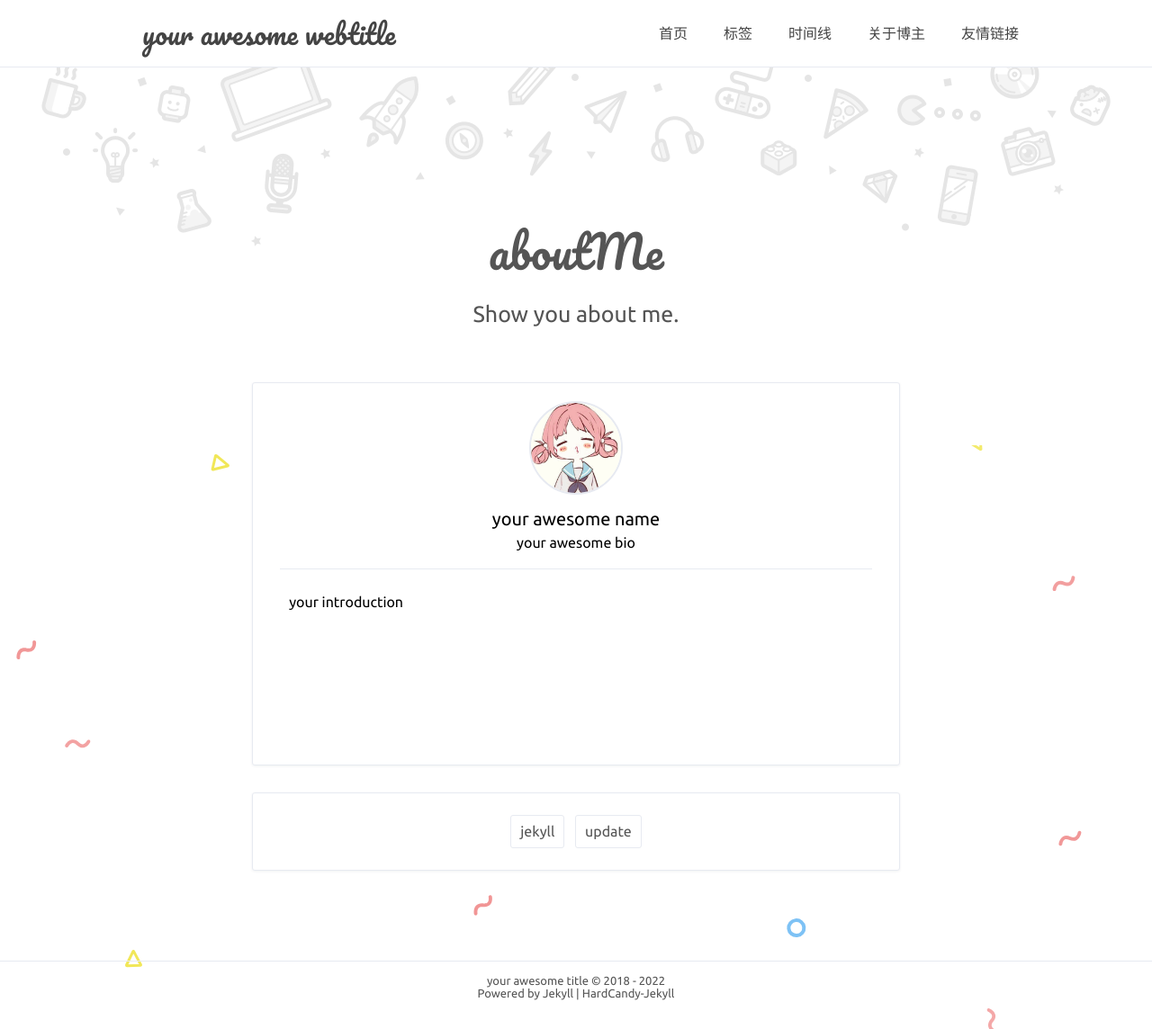
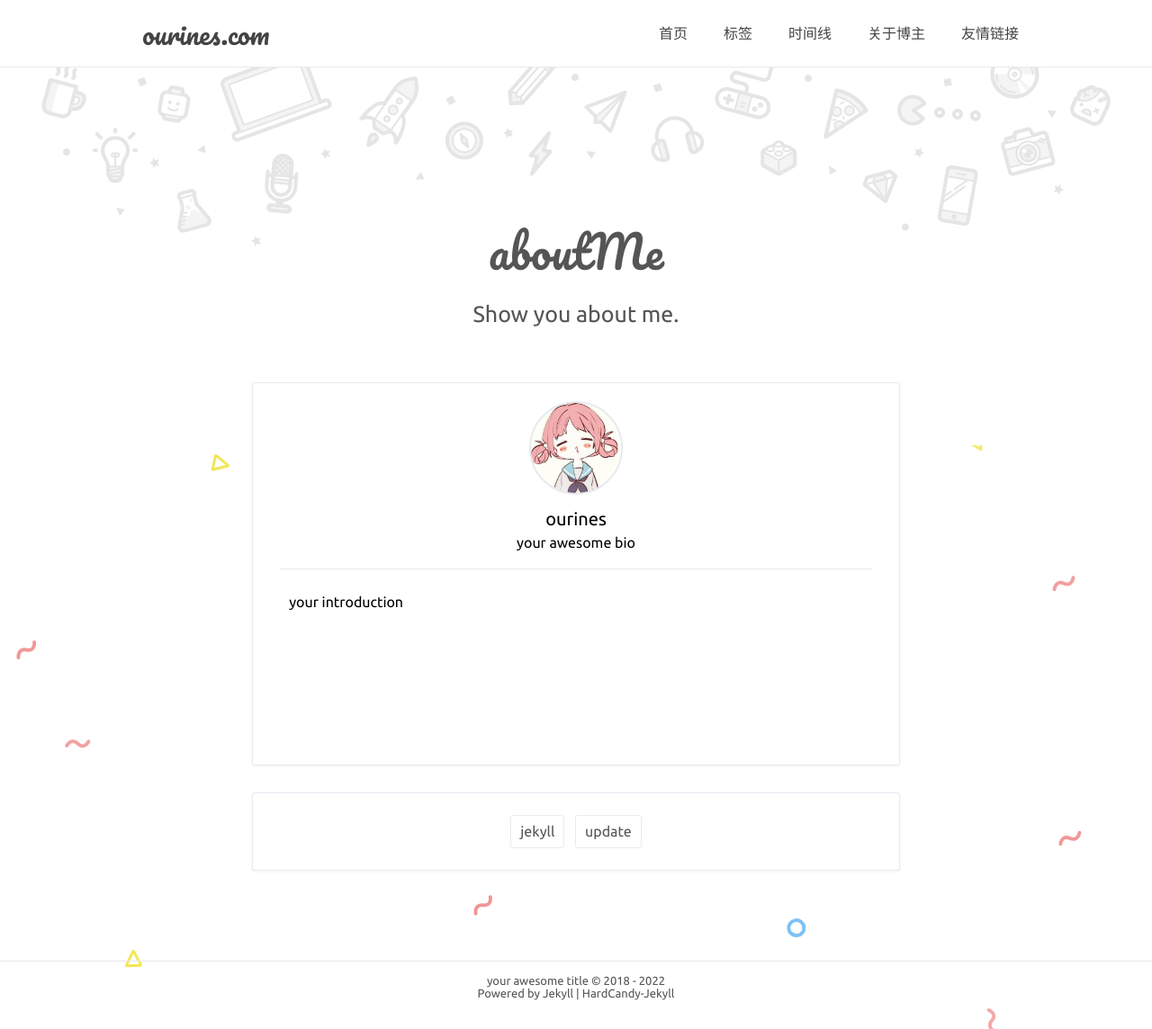
Before and after one commit to ourines/ourines.github.io, a Jekyll site: the page built from about.html, in a window 1280 px wide. Shown: the whole page at 90% size. Built offline with Jekyll 4.4.1, drawn with Linux system fonts in a browser that asks for light colours; comment, search, counter and statistics services are not loaded.

Commit message:
fixed: config

```diff
--- a/_config.yml
+++ b/_config.yml
@@ -2,7 +2,7 @@
 title: 'your awesome title'
 description: 'your web description'
 keywords: 'your web keywords, another keywords'
-url: 'https://abc.github.io' # your host
+url: 'https://ourines.github.io' # your host
 
 # nav 中文字符空格：&emsp;
 nav: # 最佳体验 六个标签 且最好每个标签不超过4中文字
@@ -14,9 +14,9 @@ nav: # 最佳体验 六个标签 且最好每个标签不超过4中文字
 
 # 博主
 author: true
-name: 'your awesome name'
-NickName: 'your awesome nickname'
-webtitle: 'your awesome webtitle'
+name: 'ourines'
+NickName: 'ourines'
+webtitle: 'ourines.com'
 bio: 'your awesome bio'
 about: true
 aboutyou: 'your introduction'
```
